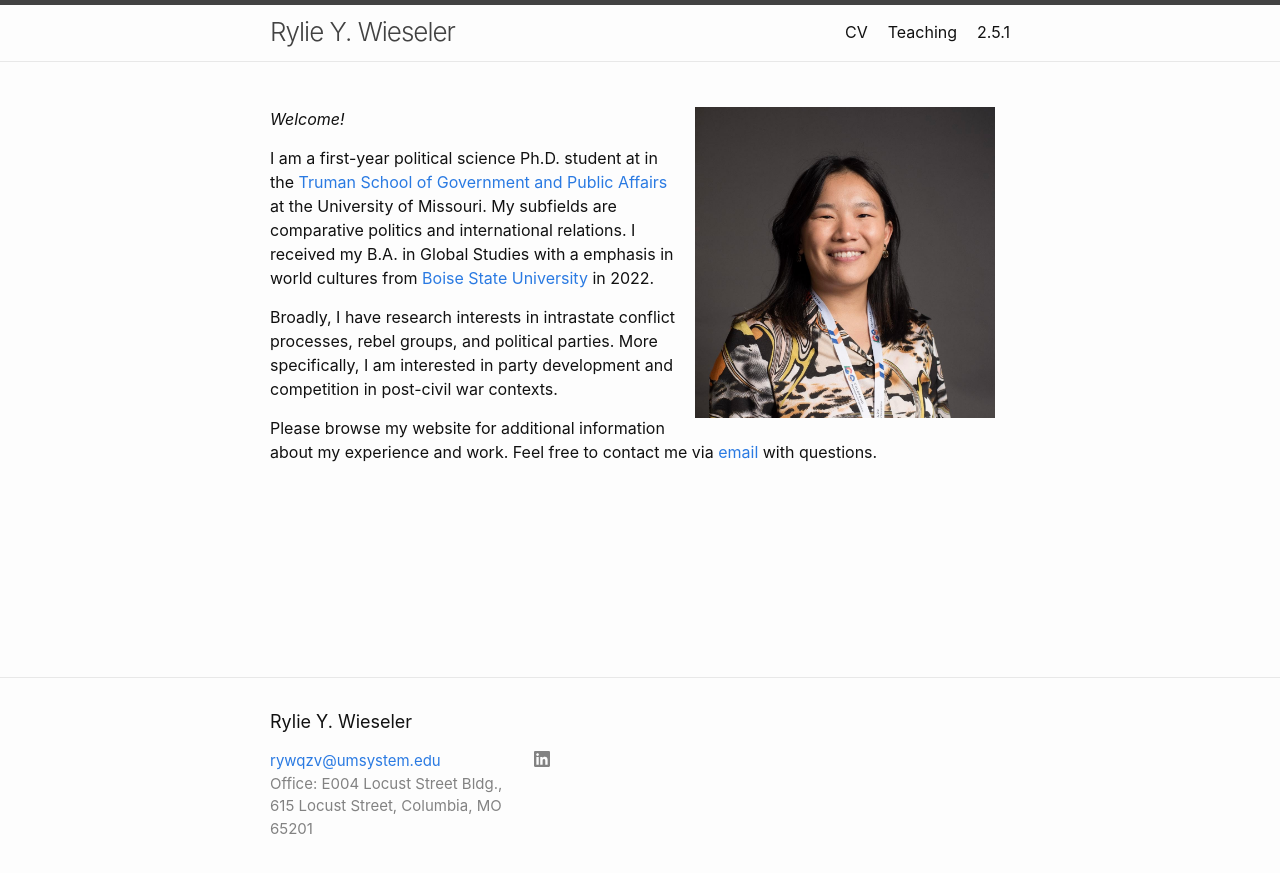
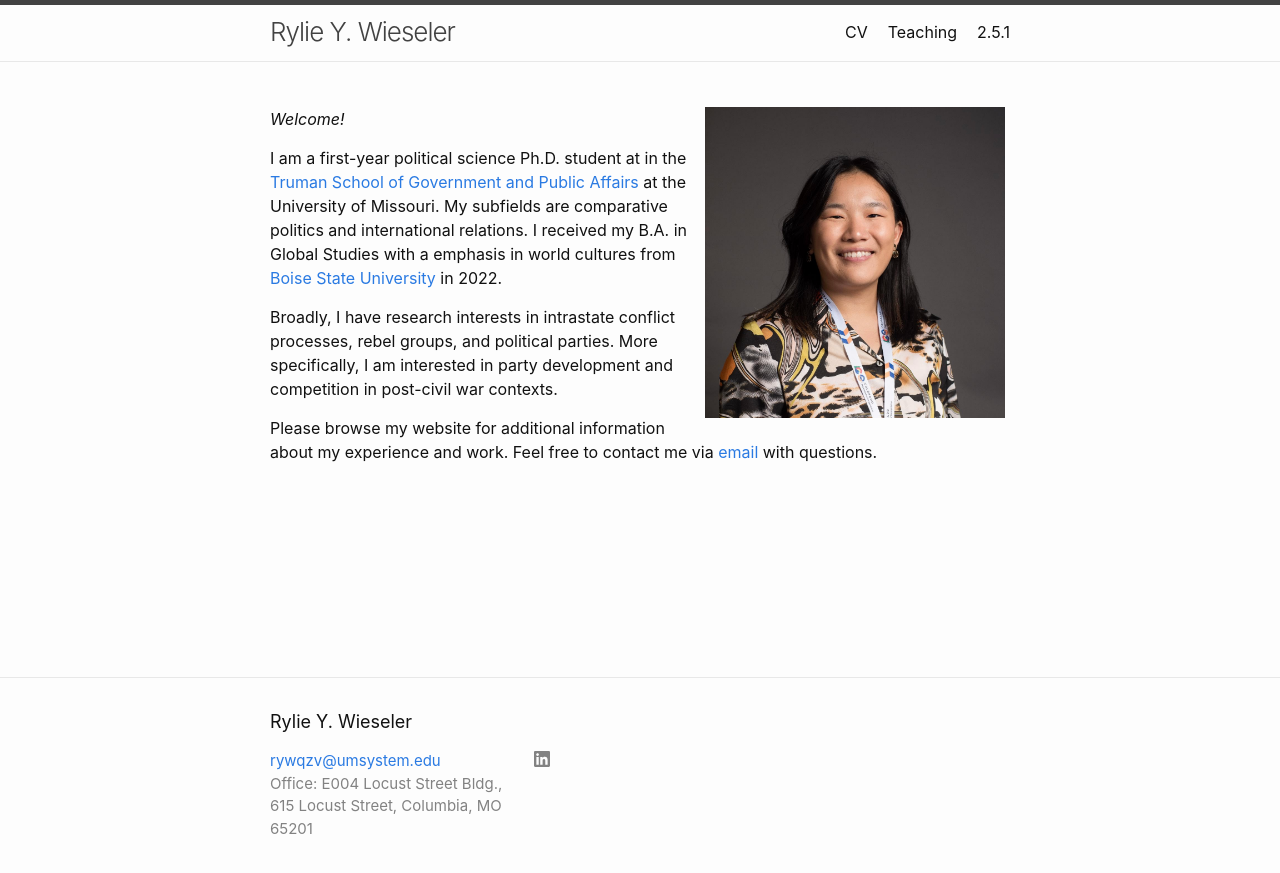
Before and after one commit to ryliewieseler/ryliewieseler.github.io, a Jekyll site: the page built from index.md, in a window 1280 px wide. Shown: the top 873 px of the page. Built offline with Jekyll 4.4.1, drawn with Linux system fonts in a browser that asks for light colours.

Commit message:
Update index.md

```diff
--- a/index.md
+++ b/index.md
@@ -8,7 +8,7 @@
 layout: home
 ---
 
-<img align="right" src="files/wieseler.jpg" width="300" hspace="15" />
+<img align="right" src="files/wieseler.jpg" width="300" hspace="5" />
 
 _Welcome!_
 
```
